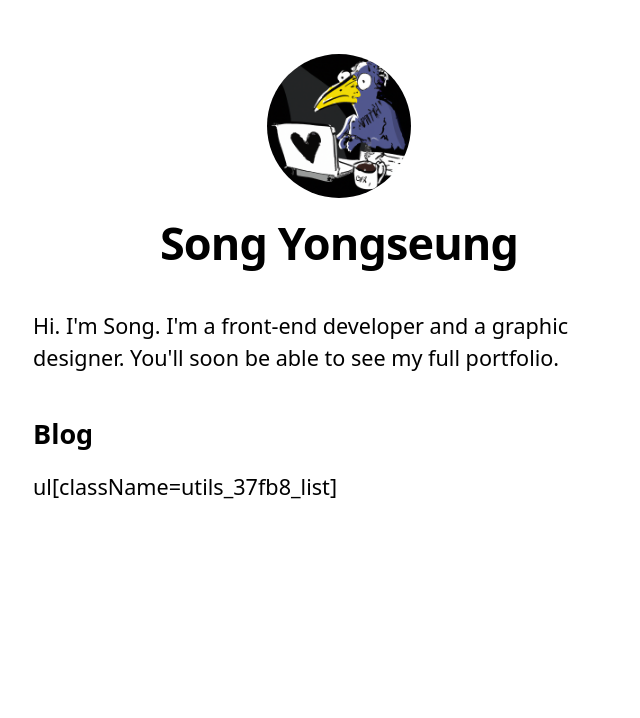
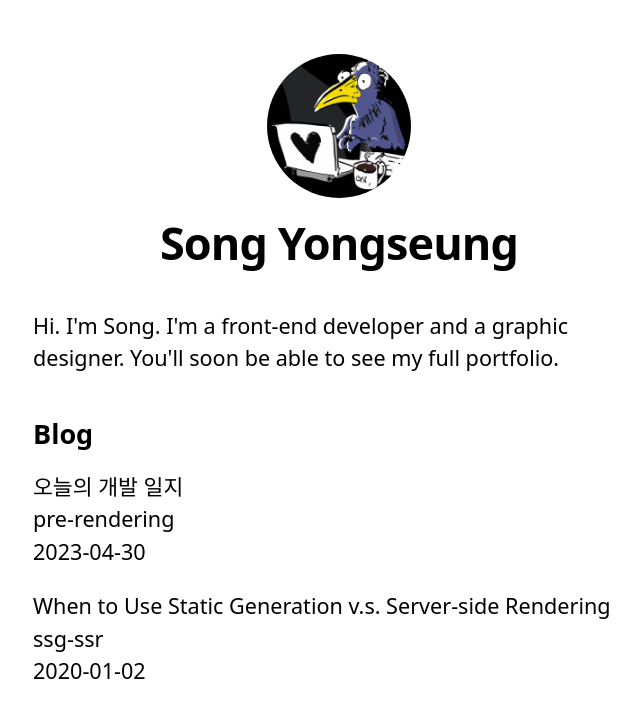
Before and after one commit to yongseung-song/my-first-Nextjs-blog, a Next.js app: page / in a window 1280 px wide. Shown: the top 718 px of the page, without its empty margins (301-941 px from the left). Built offline with nearby package versions, Linux system fonts and the light colour scheme.

Commit message:
getStaticProps

```diff
--- a/pages/index.js
+++ b/pages/index.js
@@ -26,7 +26,17 @@
       </section>
       <section className={`${utilStyles.headingMd} ${utilStyles.padding1px}`}>
         <h2 className={utilStyles.headingLg}>Blog</h2>
-        ul[className={utilStyles.list}]
+        <ul className={utilStyles.list}>
+          {allPostsData.map(({ id, date, title }) => (
+            <li className={utilStyles.listItem} key={id}>
+              {title}
+              <br />
+              {id}
+              <br />
+              {date}
+            </li>
+          ))}
+        </ul>
       </section>
     </Layout>
   );
```
